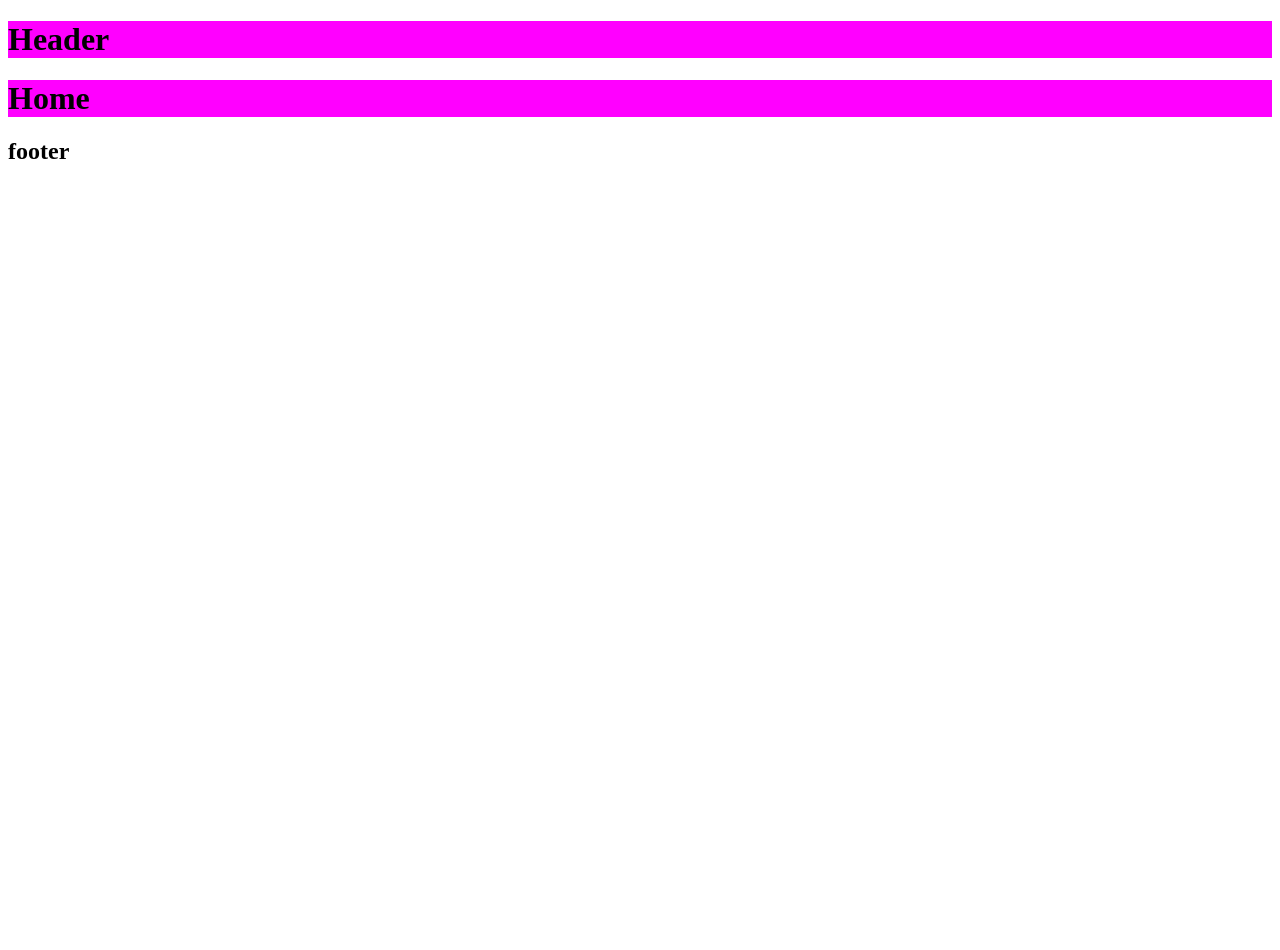
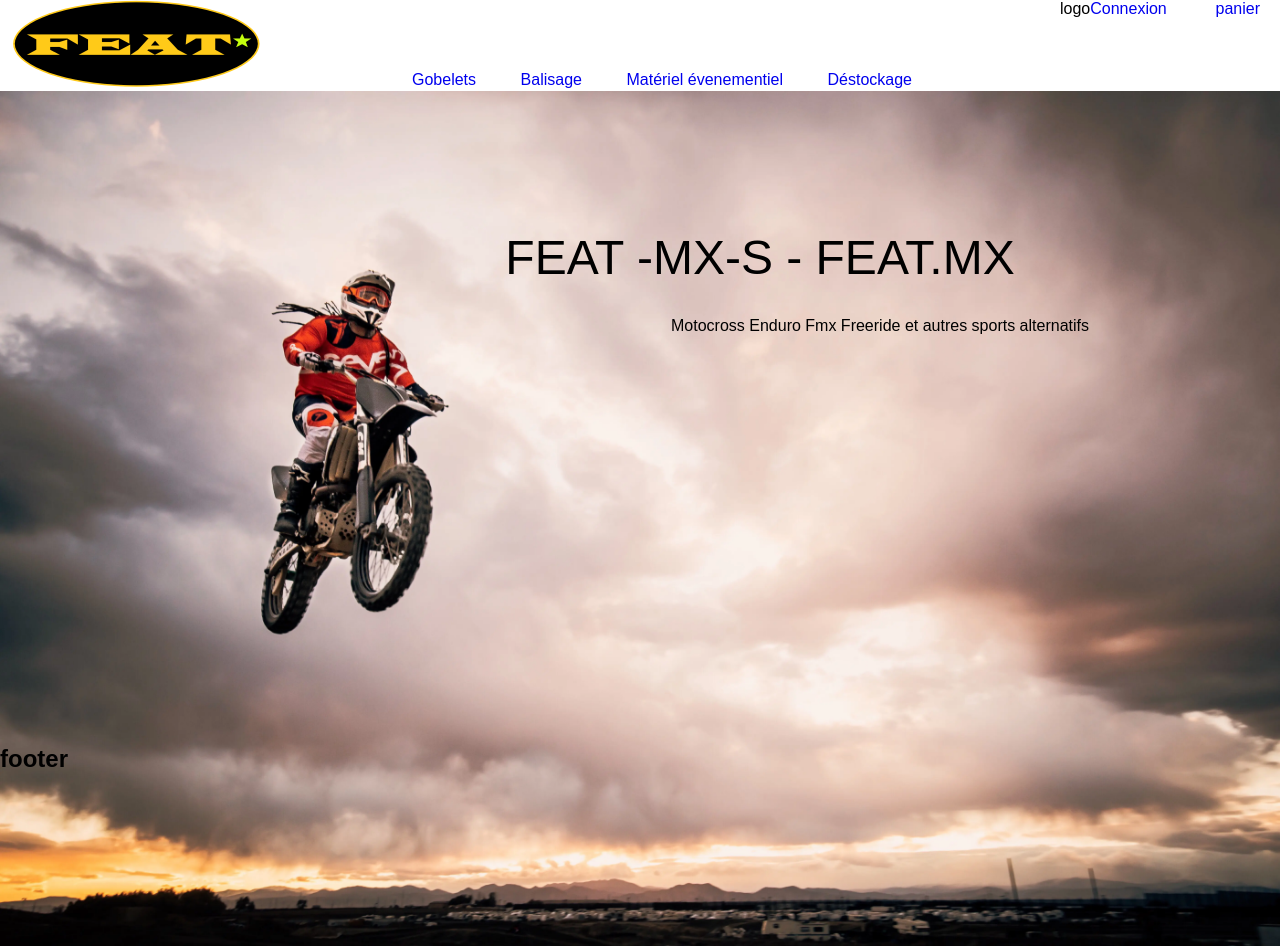
Before and after one commit to Richarddesnoues/Feat-star, a PHP site: page / in a window 1280 px wide. Before the commit the page ends 159 px from the top, so only its background shows below. Run offline with PHP 8.4, Linux system fonts and the light colour scheme.

Commit message:
intégration de l'image de présentation et proble avec le texte  à l'interieur

```diff
--- /dev/null
+++ b/assets/css/index.css
@@ -0,0 +1,112 @@
+* {
+    margin: 0;
+    padding: 0;
+    box-sizing: border-box;
+    font-family: Arial, Helvetica, sans-serif;
+    text-align: justify;
+
+}
+
+
+body {
+    width: 100%;
+    margin: auto;
+
+}
+
+
+/* ----------------------------------------HEADER--------------------------------------- */
+
+
+
+
+.header {
+
+    display: flex;
+    /* background-color: aqua; */
+
+    justify-content: space-between;
+
+}
+
+.logo {
+    margin-left: 10px;
+}
+
+
+
+/* --------------------------------Navbar---------------------- */
+.navbar {
+    width: 500px;
+    height: 20px;
+    display: flex;
+    align-self: flex-end;
+
+}
+
+.nav_items {
+    width: 500px;
+    display: flex;
+    justify-content: space-between;
+
+}
+
+.nav_items li {
+
+    list-style: none;
+}
+
+.nav_items li a  {
+    text-decoration: none;
+}
+
+.connect_cart {
+    display:flex;
+    margin-right: 20px;
+    justify-content: space-between;
+    width: 200px;
+}
+
+.login {
+    display: flex;
+}
+
+:is(.login a, .cart a)  {
+    text-decoration: none;
+}
+
+.presentation {
+
+
+
+}
+
+
+.site_name {
+    display: flex;
+    flex-direction: column;
+    align-items: center;
+    margin-top: -90vh;
+    background-color: #f0f;
+    height: 515px;
+    gap: 2em;
+
+
+}
+
+
+.feat {
+    font-size: 3em;
+    padding-left: 5em;
+}
+
+.motocross {
+    padding-left: 30em;
+    font-size: 1em;
+}
+
+
+
+h1{
+    background-color: #f0f;
+}
--- a/css/index.css
+++ /dev/null
@@ -1,3 +0,0 @@
-h1 {
-    background-color: #f0f;
-}
--- a/views/header.tpl.php
+++ b/views/header.tpl.php
@@ -1,12 +1,41 @@
 <!DOCTYPE html>
 <html lang="fr">
+
 <head>
     <meta charset="UTF-8">
     <meta http-equiv="X-UA-Compatible" content="IE=edge">
     <meta name="viewport" content="width=device-width, initial-scale=1.0">
-    <link rel="stylesheet" href="css/index.css">
+    <link rel="stylesheet" href="./assets/css/index.css">
     <title>Feat*</title>
 </head>
 
 <body>
-    <h1>Header</h1>
+    <div class="header">
+        <div class="logo">
+            <a href='#'><img src="./assets/img/feat-logo-254x87-fluo.png" alt="logo du site"></a>
+        </div>
+        <div class="navbar">
+            <ul class="nav_items">
+                <li><a href="#">Gobelets</a></li>
+                <li><a href='#'>Balisage</a></li>
+                <li><a href='#'>Matériel évenementiel</a></li>
+                <li><a href='#'>Déstockage</a></li>
+
+            </ul>
+        </div>
+        <div class="connect_cart">
+            <div class="login">
+                <span>logo</span>
+                <a href='#'>
+                    <p>Connexion</p>
+                </a>
+            </div>
+            <div class="cart">
+                <a href='#'>
+                    <p>panier</p>
+                </a>
+            </div>
+
+        </div>
+
+    </div>
--- a/views/home.tpl.php
+++ b/views/home.tpl.php
@@ -1,3 +1,14 @@
-<div class="homePage">
-    <h1>Home</h1>
-</div>
+<section class="presentation">
+    <div class="img_home">
+        <img src="./assets/img/bcg_home.webp" width=100% height="50%" alt="photo d'une motocross dans les airs">
+    </div>
+
+    <div class="site_name">
+        <div class="feat">
+            <p>FEAT -MX-S - FEAT.MX</p>
+        </div>
+        <div class="motocross">
+            <p>Motocross Enduro Fmx Freeride et autres sports alternatifs</p>
+        </div>
+    </div>
+</section>
```
